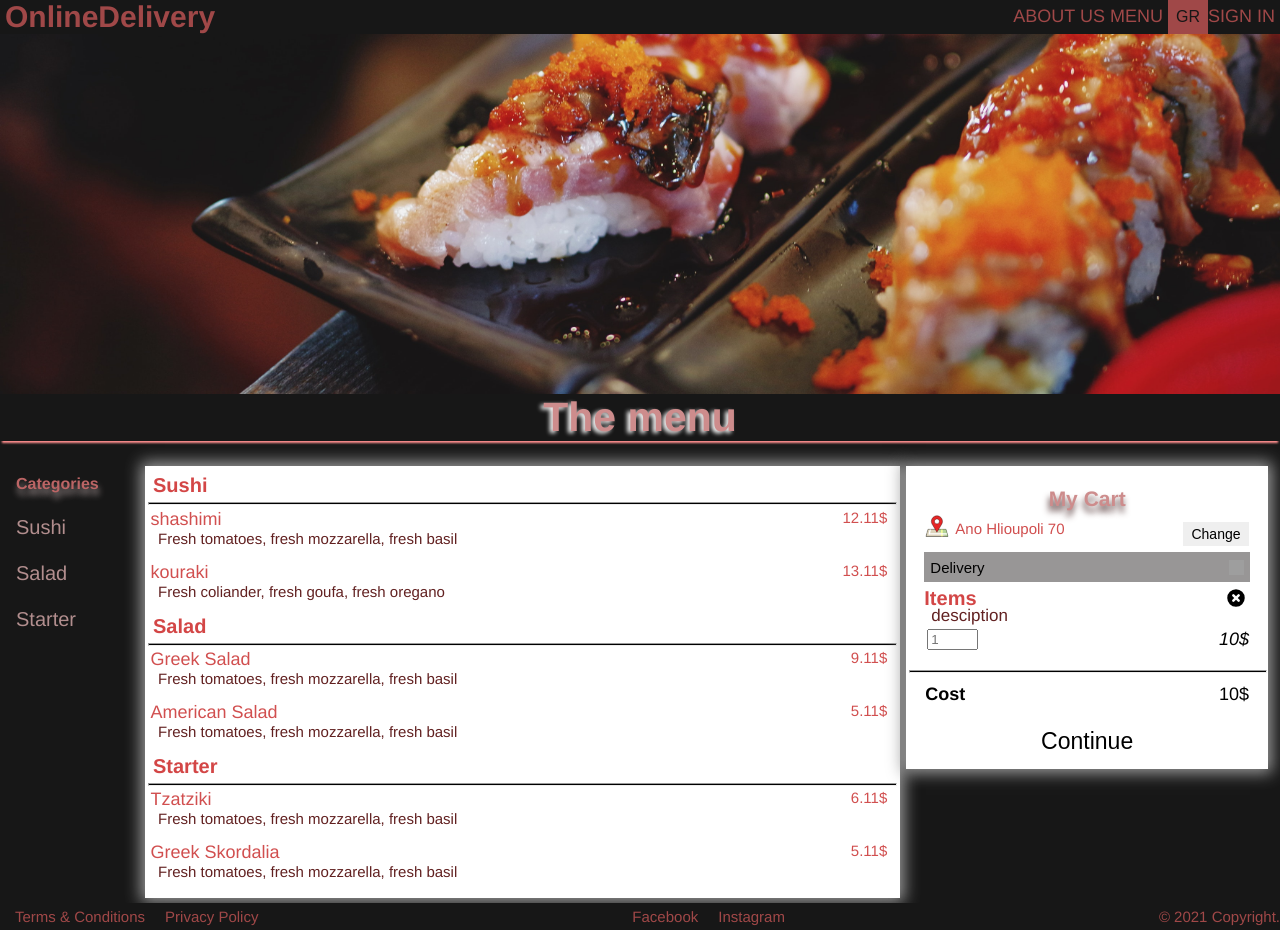
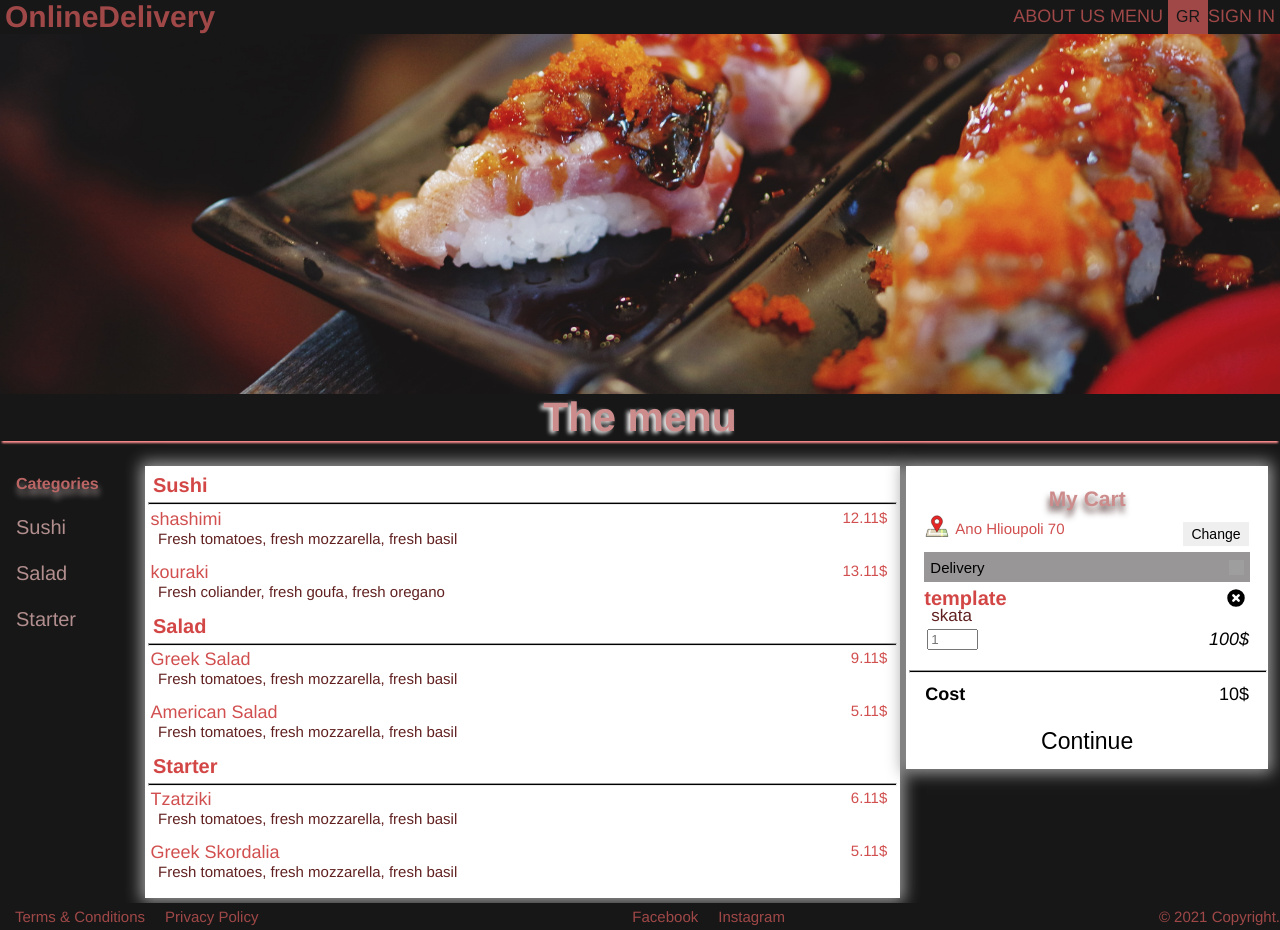
Before and after one commit to SavvasKia/Online-Delivery-Web-Aplication, a React (Create React App) app in the folder onlineDeliveryFrontent/: page /order in a window 1280 px wide. Built offline with nearby package versions, Linux system fonts and the light colour scheme; grey boxes are pictures that could not be loaded.

Commit message:
customize button on quantity and make them work.Now add to cartfunctionality

```diff
--- a/onlineDeliveryFrontent/src/components/Product.js
+++ b/onlineDeliveryFrontent/src/components/Product.js
@@ -2,20 +2,57 @@ import React, {Component} from 'react'
 import data from '../data';
 import Modal from 'react-modal';
 import { render } from 'react-dom';
+import minusicon from "../images/minus.svg";
+import plusicon from "../images/plus.svg";
 
 //export default function Product(props) {
 class Product extends Component{
     state = {
         modalIsOpen: false,
+        quantity:1,
+        price:0,
+        cost:0
     };
 
+    increment = () => {
+        this.setState({
+            quantity: this.state.quantity+1,
+            cost: (this.state.quantity+1) * this.state.price
+        });
+    }
+
+    decrement = () => {
+        if(this.state.quantity>1)
+            this.setState({
+                quantity: this.state.quantity-1,
+                cost: (this.state.quantity-1) * this.state.price
+            });
+        else if(this.state.quantity==1)
+            this.setState({
+                cost: this.state.quantity * this.state.price
+            });
+    }
+
     openModal = () => {
+        if(this.state.cost==0)
+            this.setState({
+                price: this.props.element.price ,
+                cost: this.props.element.price
+            });
         this.setState({ modalIsOpen: true });
     };
 
     closeModal = () => {
         this.setState({ modalIsOpen: false });
     };
+
+    addToCart = () => {
+        console.log("add to cart start");
+        console.log(this.state.cost);
+        console.log(this.props.element.name);
+        console.log(this.props.element.description);
+        console.log(data.cartItems);
+    }
 
     render() {
         const boolean=false;
@@ -33,17 +70,17 @@ class Product extends Component{
                         <textarea type="text" placeholder="Enter Extra" name="extra"></textarea>
                         <div className="modal-quantity">
                             <div className="quantity">
-                                <button className="plus-btn" type="button" name="button">
-                                    <img src="plus.svg" alt="" />
+                                <button className="minus-btn" onClick={this.decrement} type="button" name="button">
+                                    <img src={minusicon} alt="" />
                                 </button>
-                                <input type="text" className="modal-input" name="name" placeholder="1"/>
-                                <button className="minus-btn" type="button" name="button">
-                                    <img src="minus.svg" alt="" />
+                                <input readOnly  type="text" className="modal-input" name="name" placeholder={this.state.quantity} />
+                                <button className="plus-btn" onClick={this.increment} type="button" name="button">
+                                    <img src={plusicon} alt="" />
                                 </button>
                             </div>
-                            <h1>{element.price}$</h1>
+                            <h1>{this.state.cost}$</h1>
                         </div>
-                        <button type="submit" className="add-to-Cart"><b>Add Item</b></button>
+                        <button type="submit" onClick={this.addToCart} className="add-to-Cart"><b>Add Item</b></button>
                     </div>
                 </Modal>
                 <a href="#" id={element.id} key={element.id} className="product"
--- a/onlineDeliveryFrontent/src/data.js
+++ b/onlineDeliveryFrontent/src/data.js
@@ -53,7 +53,15 @@ const data = {
             ]
         },
     ],
-
+    cart:[
+        {
+            id:'0',
+            name: 'template',
+            price: '100',
+            quantity: 1,
+            description: 'skata'
+        }
+    ]
 }
 
 export default data;
--- a/onlineDeliveryFrontent/src/index.css
+++ b/onlineDeliveryFrontent/src/index.css
@@ -397,15 +397,26 @@ li::marker {
 }
 
 .minus-btn,.plus-btn {
-  background-color: #e1e1e1;
   border: none;
   border-radius: 3px;
   height: 45px;
   width: 45px;
+  margin-top: 5px;
 }
+
+.quantity {
+  display: flex;
+  flex-direction: row;
+  align-items:stretch;
+}
+
 
 .minus-btn:hover,.plus-btn:hover {
   background-color: #4d4d4d;
+}
+
+.minus-btn:focus,.plus-btn:focus {
+  outline: none;
 }
 
 .menu-specific::-webkit-scrollbar {
@@ -447,7 +458,7 @@ li::marker {
   font-size: 15px;
   font-weight: normal;
 }
-
+/*cart staff*/
 .cart {
   display: flex;
   flex-direction: column;
--- a/onlineDeliveryFrontent/src/screens/Order.js
+++ b/onlineDeliveryFrontent/src/screens/Order.js
@@ -1,11 +1,14 @@
-import React from 'react';
+import React, {Component} from 'react'
 import locationImage from '../images/location_icon.svg';
 import cancelIcon from '../images/Icons8-Ios7-Arrows-Forward.ico';
 import sushi from '../images/backgroundImage.jpg';
 import data from '../data';
 import Product from '../components/Product';
 
-export default function Order (){
+class Order extends Component{
+    state = data;
+
+    render() {
         return (
             <div className="main-container">
                 <div className="image">
@@ -46,17 +49,21 @@ export default function Order (){
                     <button type="button" className="deliverChange" onClick={()=>{ alert('alert'); }}>Delivery<img src={cancelIcon} /> </button>
                     <button type="button" className="dropdownDeliverChange" onClick={()=>{ alert('alert'); }}>Delivery</button>
                     <button type="button" className="dropdownDeliverChange" onClick={()=>{ alert('alert'); }}>Takeaway</button>
-                <div className="items">
+                        {this.state["cart"].map((items) => (
+                            <div className="items" key={items.id}>
                                 <div className="item">
-                        <h1>Items</h1>
+                                    <h1>{items.name}</h1>
                                     <button type="button" className="cancelItem" onClick={()=>{ alert('alert'); }}></button>
                                 </div>
-                    <p>desciption</p>
+                                <p>{items.description}</p>
                                 <div className="itemsCostAndQuantity">
-                        <input type="number" id="quantity" name="quantity" min="1" max="10" placeholder="1"/>
-                        <var>10$</var>
+                                    <input type="number" id="quantity" name="quantity" min="1" max="10" placeholder={items.quantity}/>
+                                    <var>{items.price}$</var>
                                 </div>
                             </div>
+                            )
+                        )}
+                    {/* </div> */}
                     <hr className="split"/>
                     <div className="costSum">
                         <h1>Cost</h1>
@@ -68,3 +75,7 @@ export default function Order (){
             </div>
         );
     }
+
+}
+
+export default Order;
```
Also changed, not shown: onlineDeliveryFrontent/src/images/minus.svg (added), onlineDeliveryFrontent/src/images/plus.svg (added). Lines whose indentation alone changed are shown as unchanged.
